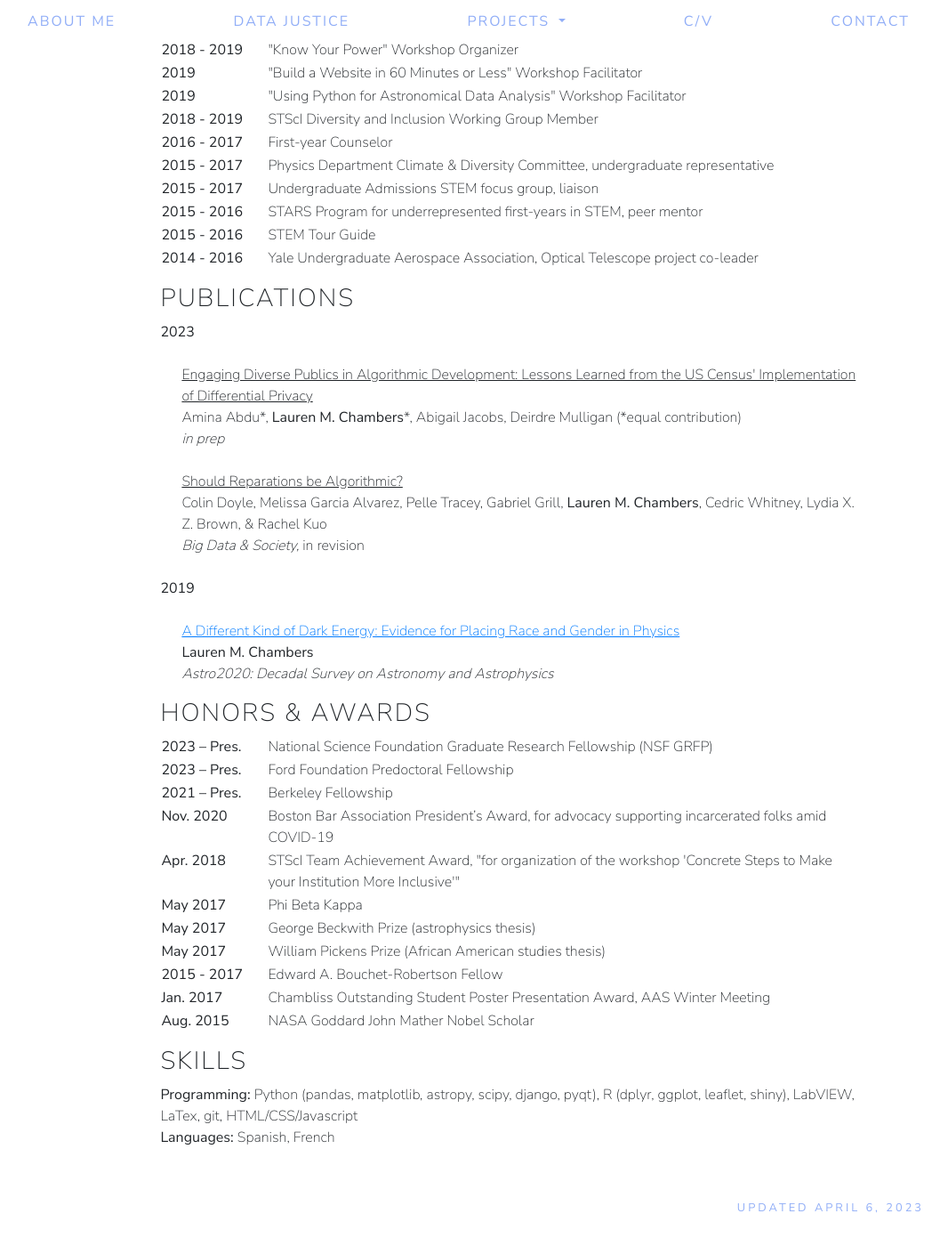
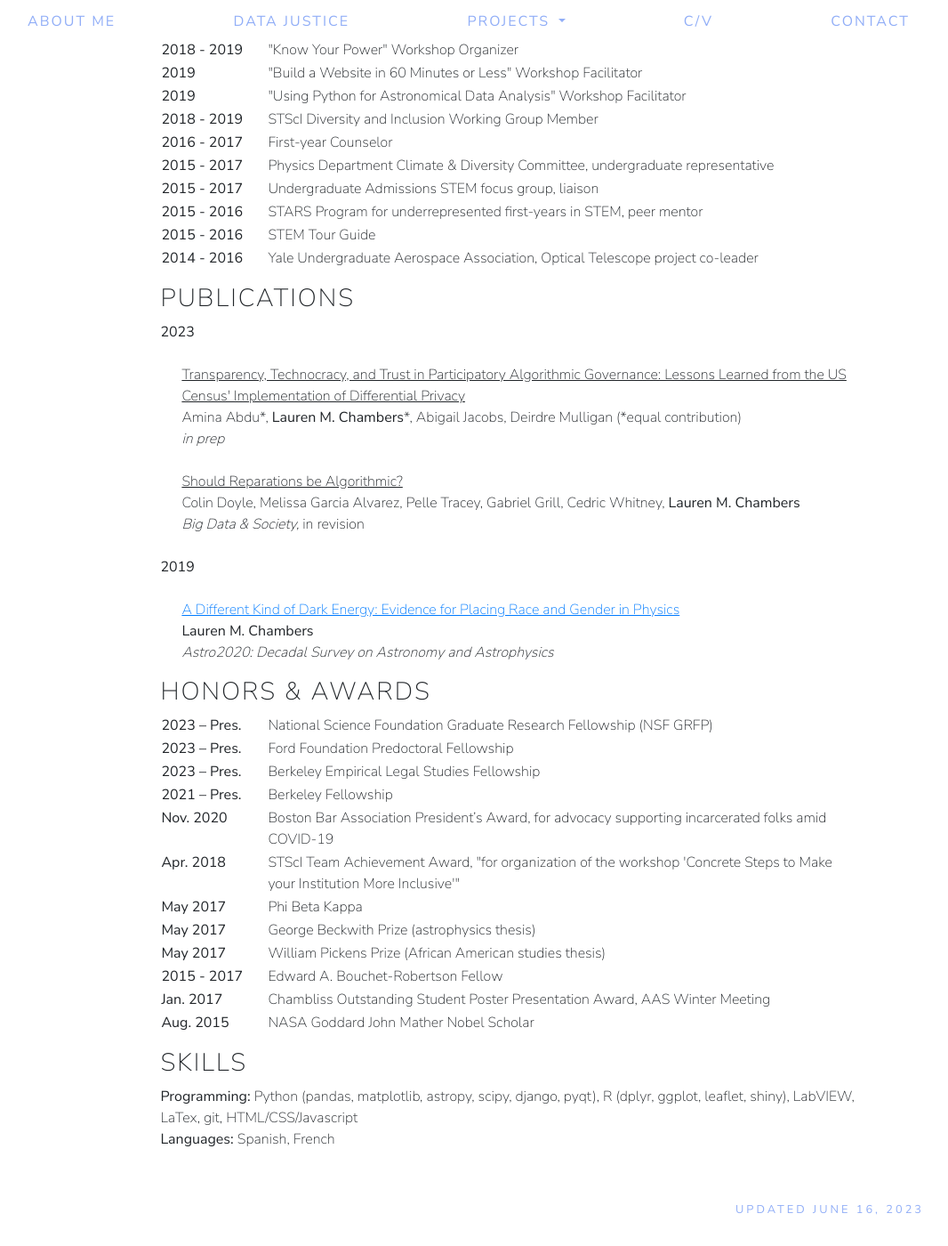
Before and after one commit to smhurwitz/smhurwitz.github.io, a Jekyll site: the page built from cv.html, in a window 1280 px wide and 1400 px high, scrolled down 893 px. Shown: the whole window at 89% size, without its empty margins (113-1179 px from the left). Built offline with Jekyll 4.4.1, drawn with Linux system fonts in a browser that asks for light colours; nearby versions of some CDN libraries.

Commit message:
Update with BELS

```diff
--- a/cv.html
+++ b/cv.html
@@ -143,12 +143,12 @@ title: C/V
       <h3>PUBLICATIONS</h3>
       <b>2023</b></br></br>
       <div style="margin-left:1.5rem;">
-        <u>Engaging Diverse Publics in Algorithmic Development: Lessons Learned from the US Census' Implementation of Differential Privacy</u></br>
+        <u>Transparency, Technocracy, and Trust in Participatory Algorithmic Governance: Lessons Learned from the US Census' Implementation of Differential Privacy</u></br>
         Amina Abdu*, <b>Lauren M. Chambers</b>*, Abigail Jacobs, Deirdre Mulligan (*equal contribution)</br>
         <em>in prep</em></br></br>
 
         <u>Should Reparations be Algorithmic?</u></br>
-        Colin Doyle, Melissa Garcia Alvarez, Pelle Tracey, Gabriel Grill, <b>Lauren M. Chambers</b>, Cedric Whitney, Lydia X. Z. Brown, & Rachel Kuo</br>
+        Colin Doyle, Melissa Garcia Alvarez, Pelle Tracey, Gabriel Grill, Cedric Whitney, <b>Lauren M. Chambers</b></br>
         <em>Big Data & Society, </em> in revision</br></br>
       </div>
 
@@ -171,6 +171,10 @@ title: C/V
         <tr>
           <td><b>2023 – Pres.</b></td>
           <td>Ford Foundation Predoctoral Fellowship</td>
+        </tr>
+        <tr>
+          <td><b>2023 – Pres.</b></td>
+          <td>Berkeley Empirical Legal Studies Fellowship</td>
         </tr>
         <tr>
           <td><b>2021 – Pres.</b></td>
@@ -221,4 +225,4 @@ Institution More Inclusive'"</td>
 
 </main>
 
-<footer>Updated April 6, 2023</footer>
+<footer>Updated June 16, 2023</footer>
```
Also changed, not shown: 2 other files.
